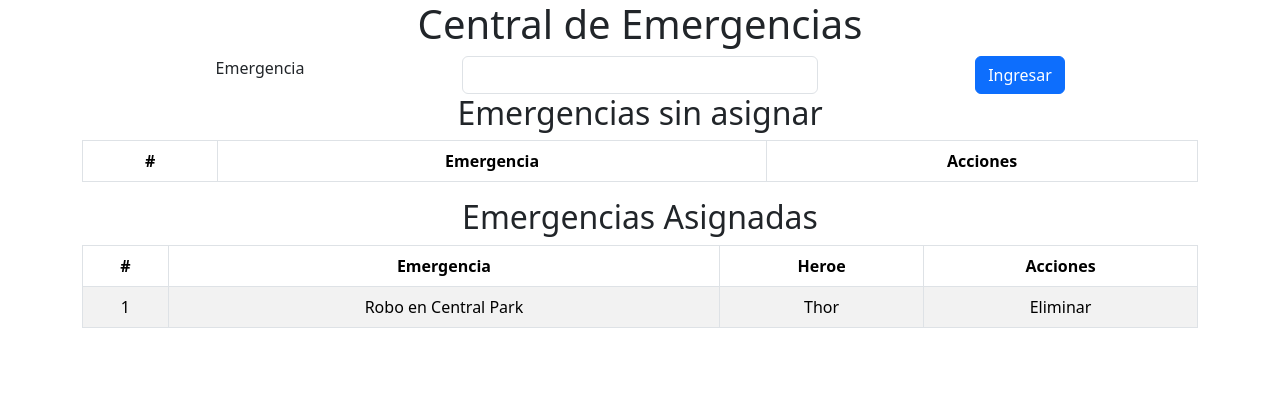
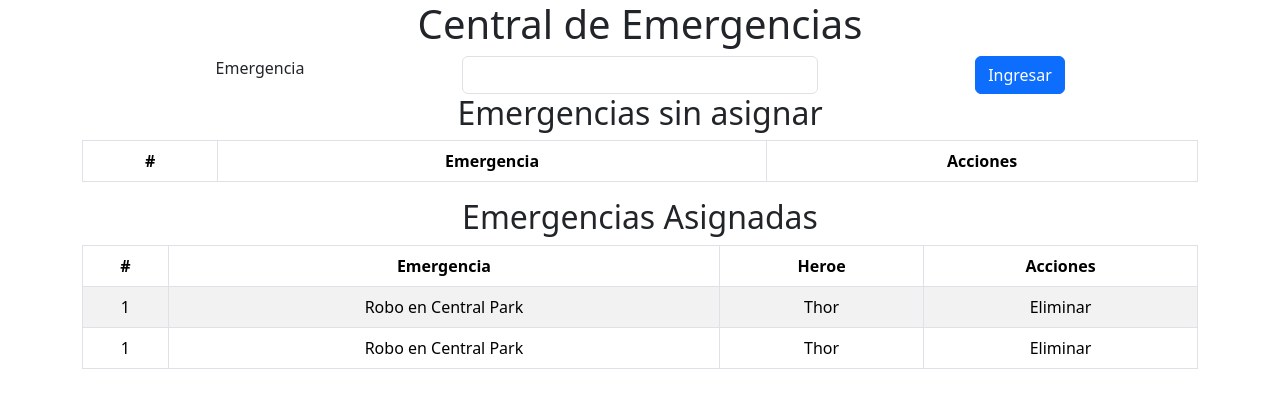
Before and after one commit to pucetec/marvel-emergencies-center-1161, a React (Create React App) app: page / in a window 1280 px wide. Shown: the top 408 px of the page. Built offline with nearby package versions, Linux system fonts and the light colour scheme.

Commit message:
Fix:[NO STORY][Kevin] Finxing the table.

```diff
--- a/src/App.js
+++ b/src/App.js
@@ -10,7 +10,10 @@ function App() {
 
   const handleInsertarClick = () => {
     if (emergencia.trim() !== '') {
-      setEmergenciasSinAsignar([emergencia])
+      setEmergenciasSinAsignar((prevlist) => {
+        const counter = prevlist.length + 1
+        return [...prevlist, { id: counter, descripcion: emergencia, acciones: "eliminar" }]
+      })
       setEmergencia('');
     }
   };
@@ -39,7 +42,8 @@ function App() {
       <Row>
         <Table1
           headers={["#", "Emergencia", "Acciones"]}
-          bodies={emergenciasSinAsignar.map((emergenciaActual, index) => [index + 1, emergenciaActual, "Eliminar"])}
+          bodies={emergenciasSinAsignar}
+          keys={["id", "descripcion", "acciones"]}
         />
       </Row>
       <Row>
@@ -49,7 +53,8 @@ function App() {
       <Row>
         <Table1
           headers={["#", "Emergencia", "Heroe", "Acciones"]}
-          bodies={["1", "Robo en Central Park", "Thor", "Eliminar"]}
+          bodies={[{ id: "1", descripcion: "Robo en Central Park", superheroe: "Thor", accion: "Eliminar" }, { id: "1", descripcion: "Robo en Central Park", superheroe: "Thor", accion: "Eliminar" }]}
+          keys={["id", "descripcion", "superheroe", "accion"]}
         />
       </Row>
     </Container>
--- a/src/components/Table/Table1.js
+++ b/src/components/Table/Table1.js
@@ -1,6 +1,6 @@
 import { Table } from "react-bootstrap";
 
-const Table1 = ({ headers, bodies }) => {
+const Table1 = ({ headers, bodies, keys }) => {
   const cellStyle = {
     textAlign: "center",
     verticalAlign: "middle",
@@ -21,13 +21,15 @@ const Table1 = ({ headers, bodies }) => {
         </thead>
         <tbody>
           {bodies.length > 0 && (
-            <tr>
-              {bodies.map((element, cellIndex) => (
-                <td key={cellIndex} style={cellStyle}>
-                  {element}
-                </td>
-              ))}
-            </tr>
+            bodies.map((element, cellIndex) => (
+              <tr>
+                {keys.map((key, position) => (
+                  <td key={cellIndex} style={cellStyle}>
+                    {element[key]}
+                  </td>
+                ))}
+              </tr>
+            ))
           )}
         </tbody>
       </Table>
```
